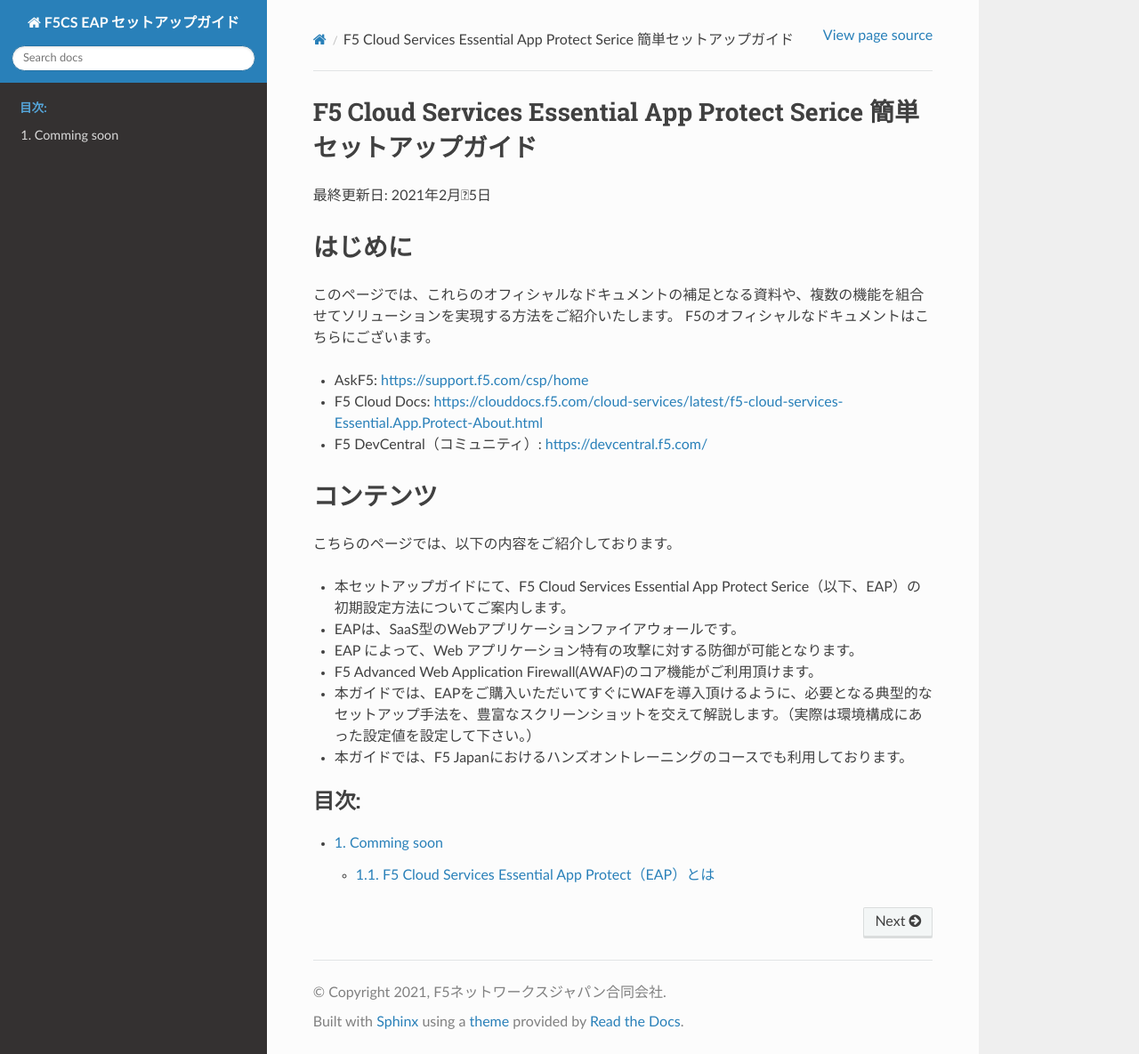
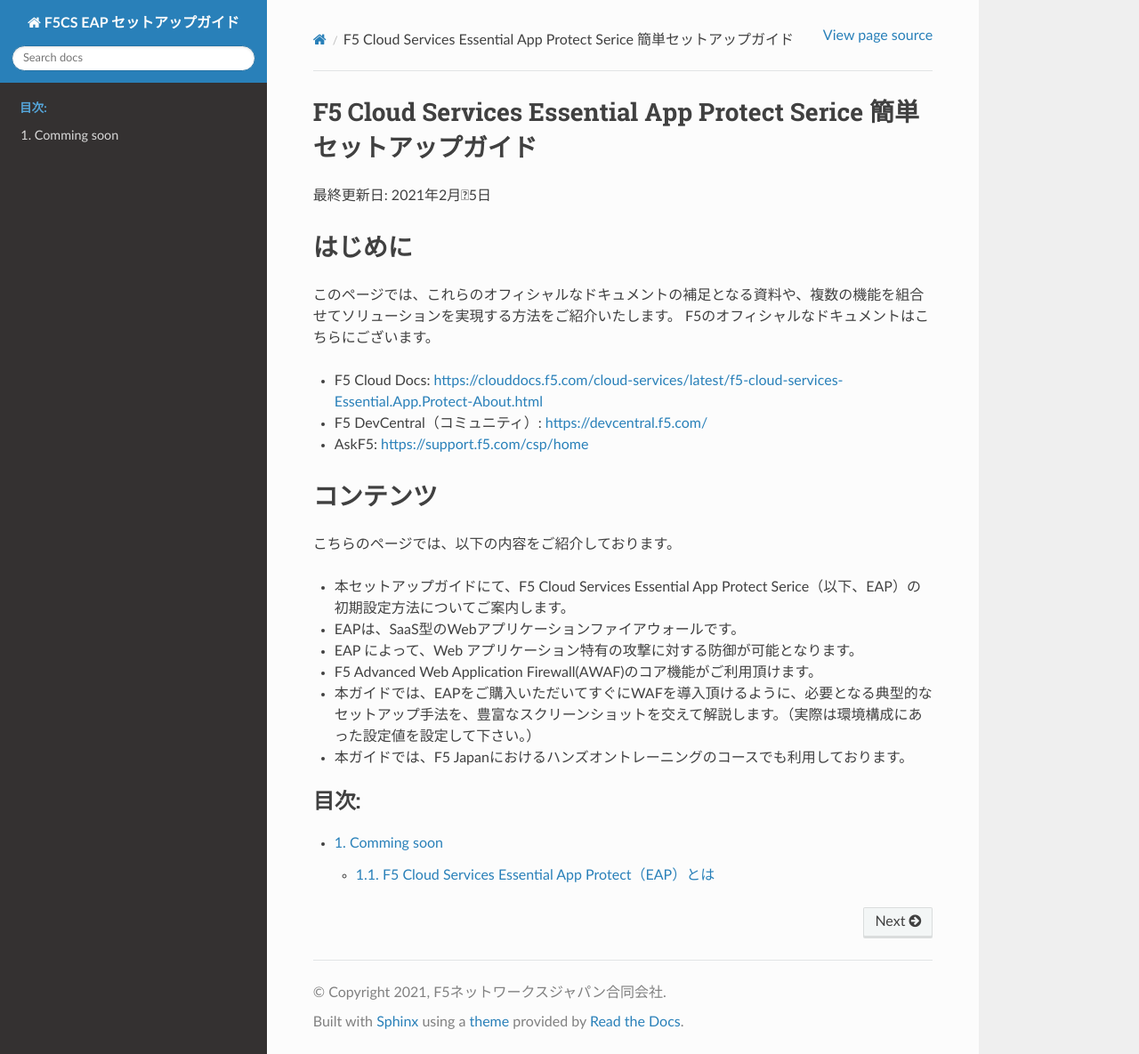
Before and after one commit to BeF5/f5j-easy-setup-eap, a Sphinx documentation site: the page built from docs/index.rst, in a window 1280 px wide and 1185 px high. Shown: the whole window at 89% size. Built offline with Sphinx 7.4.7 and the Read the Docs theme 2.0.0, drawn with Linux system fonts in a browser that asks for light colours; some of the changed lines change nothing that is shown.

Commit message:
no message

```diff
--- a/docs/index.rst
+++ b/docs/index.rst
@@ -1,4 +1,4 @@
-.. F5 Advanced WAF セットアップガイド documentation master file, created by F5 Japan in 2020.
+.. F5CS EAP セットアップガイド documentation master file, created by F5 Japan in 2020.
    You can adapt this file completely to your liking, but it should at least
    contain the root `toctree` directive.
 
@@ -13,9 +13,9 @@
 このページでは、これらのオフィシャルなドキュメントの補足となる資料や、複数の機能を組合せてソリューションを実現する方法をご紹介いたします。
 F5のオフィシャルなドキュメントはこちらにございます。
 
-- AskF5: https://support.f5.com/csp/home
 - F5 Cloud Docs: https://clouddocs.f5.com/cloud-services/latest/f5-cloud-services-Essential.App.Protect-About.html
 - F5 DevCentral（コミュニティ）: https://devcentral.f5.com/
+- AskF5: https://support.f5.com/csp/home
 
 コンテンツ
 ==============================================
```
